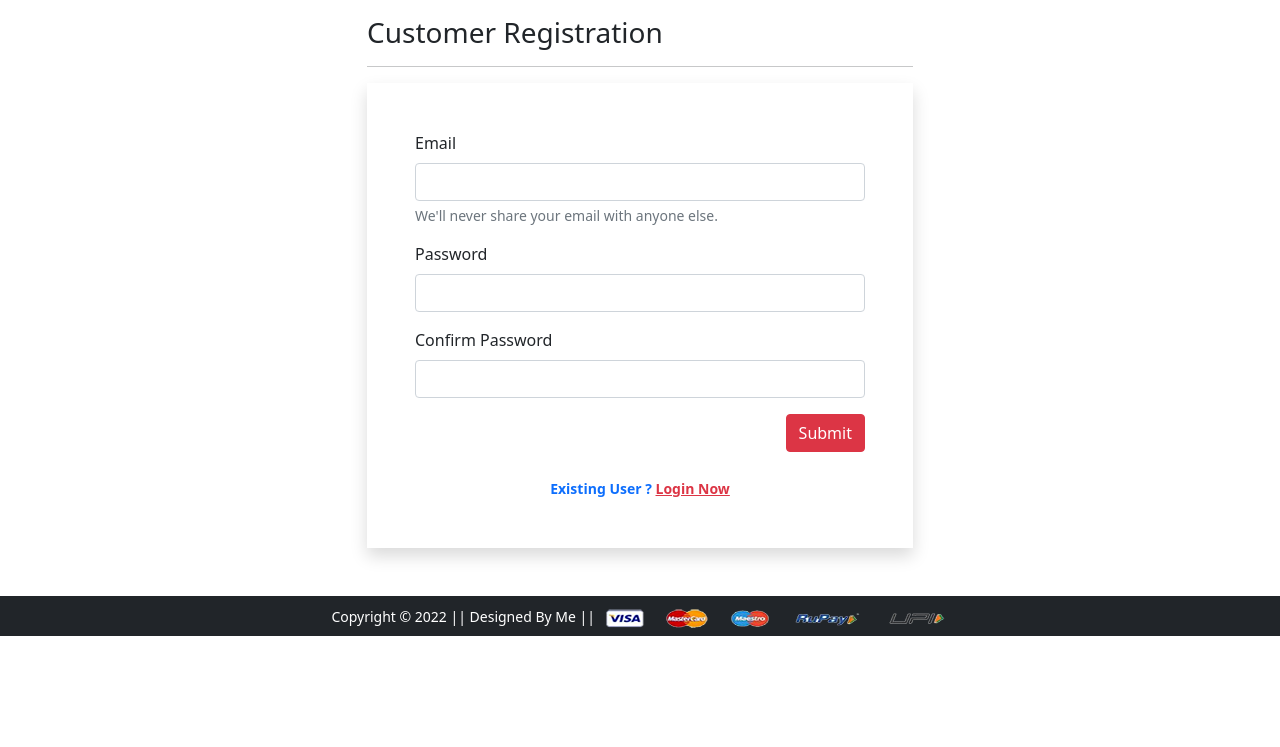
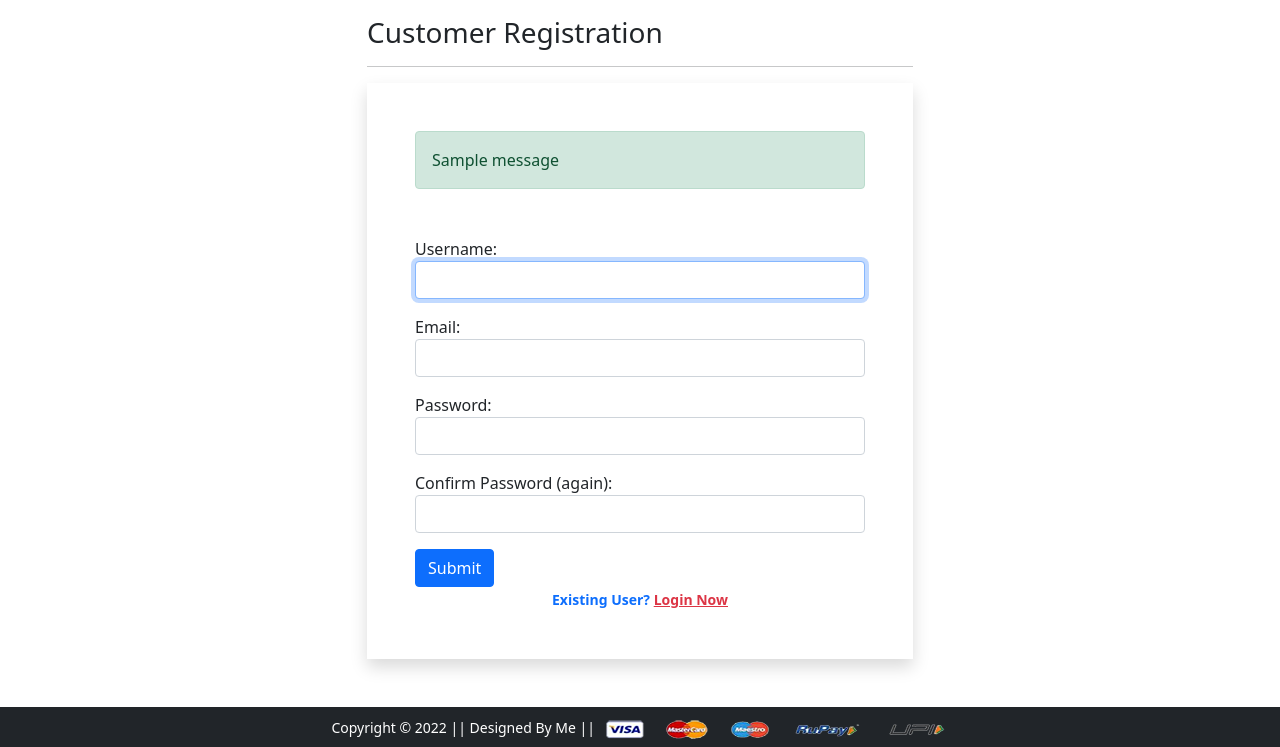
Before and after one commit to Abu-Siam/django-shop-complete, a Django app: page /registration/ in a window 1280 px wide. Shown: the part 56-803 px from the top of the page. Before the commit the page ends 692 px from the top, so only its background shows below. Run offline with Django 4.2, Linux system fonts and the light colour scheme; tables that the repository leaves empty hold one stand-in row (values such as "Sample post"); one stand-in notice (Sample message) is shown; some libraries are stand-ins or nearby versions.

Commit message:
registration with custom group

```diff
--- /dev/null
+++ b/shop/forms.py
@@ -0,0 +1,23 @@
+from django import forms
+from django.contrib.auth.forms import UserCreationForm, AuthenticationForm
+from django.contrib.auth.models import User
+from django.forms import fields
+
+
+class SignUpForm(UserCreationForm):
+    password1 = forms.CharField(label='Password', widget=forms.PasswordInput(attrs={'class': 'form-control'}))
+    password2 = forms.CharField(label='Confirm Password (again)', widget=forms.PasswordInput(attrs={'class': 'form-control'}))
+    email = forms.EmailField(required=True,max_length=254, help_text='Required. Inform a valid email address.', widget=forms.EmailInput(attrs={'class': 'form-control'}))
+    class Meta:
+        model = User
+        fields = ('username', 'email', 'password1', 'password2', )
+        labels = {
+            'username': 'Username',
+        }
+        widgets = {
+            'username': forms.TextInput(attrs={'class': 'form-control'}),
+        }
+
+class LoginForm(AuthenticationForm):
+    email = forms.EmailField(required=True,max_length=254, help_text='Required. Inform a valid email address.', widget=forms.EmailInput(attrs={'class': 'form-control','autofocus':True}),label='Email')
+    password = forms.CharField(label='Password', widget=forms.PasswordInput(attrs={'class': 'form-control'}))
--- /dev/null
+++ b/shop/static/app/js/errorTimeout.js
@@ -0,0 +1,8 @@
+var message_elements = document.querySelectorAll('#error-message');
+var newList = [...message_elements]
+
+setTimeout(function(){
+   console.log(message_elements)
+   for(const message_ele of newList){
+   message_ele.style.display = "none";}
+}, 3000);
--- a/shop/templates/app/base.html
+++ b/shop/templates/app/base.html
@@ -101,5 +101,6 @@
     <script src="{% static 'app/js/owl.carousel.min.js' %}"></script>
     <script src="{% static 'app/js/all.min.js' %}"></script>
     <script src="{% static 'app/js/myscript.js' %}"></script>
+    <script src="{% static 'app/js/errorTimeout.js' %}"></script>
   </body>
 </html>
--- a/shop/templates/app/customerregistration.html
+++ b/shop/templates/app/customerregistration.html
@@ -8,31 +8,30 @@
    <h3>Customer Registration</h3>
    <hr>
 
-   <form action="" method="post" novalidate class="shadow p-5">
-    <div class="mb-3">
-     <label for="inputEmail4" class="form-label">Email</label>
-     <input type="email" class="form-control" id="inputEmail4">
-     <div id="emailHelp" class="form-text">We'll never share your email with anyone else.</div>
-    </div>
-    <div class="mb-3">
-     <label for="inputPassword1" class="form-label">Password</label>
-     <input type="password" class="form-control" id="inputPassword1">
-    </div>
-    <div class="mb-3">
-     <label for="inputPassword2" class="form-label">Confirm Password</label>
-     <input type="password" class="form-control" id="inputPassword2">
-    </div>
-    <div class="text-end">
-     <button type="button" class="btn btn-danger">Submit</button>
-    </div>
-    <br>
-    <div class="text-center text-primary fw-bold"><small>Existing User ? <a href="{% url 'login' %}"
-       class="text-danger">Login Now</a> </small></div>
-    {% if form.non_field_errors %}
-    {% for error in form.non_field_errors %}
-    <p class="alert alert-danger my-3">{{error}}</p>
-    {% endfor %}
-    {% endif %}
+   <form action="{% url 'customerregistration' %}" method="post" novalidate class="shadow p-5">
+   {% if messages %}
+       {% for message in messages %}
+           <p {% if message.tags %} class="alert alert-{{ message.tags }} mb-5"{% endif %}>{{ message }}</p>
+
+       {% endfor %}
+   {% endif %}
+   {% csrf_token %}
+   {% for fm in form %}
+       <div class = "form-group mb-3">
+           {{ fm.label_tag }}
+           {{ fm }}
+           {% if fm.errors %}
+               <small class="text-danger" id="error-message">{{ fm.errors|striptags }}</small>
+           {% endif %}
+       </div>
+   {% endfor %}
+   <button type="submit" value="Submit" class="btn btn-primary">Submit</button>
+   <div class="text-center text-primary fw-bold"><small>Existing User? <a href="{% url 'login' %}" class="text-danger">Login Now</a></small></div>
+{#   {% if form.non_field_errors %}#}
+{#       {% for error in form.non_field_errors %}#}
+{#           <p class="alert alert-danger my-3" id="error-message2">{{ error }}</p>#}
+{#       {% endfor %}#}
+{#   {% endif %}#}
    </form>
   </div>
  </div>
--- a/shop/urls.py
+++ b/shop/urls.py
@@ -16,6 +16,7 @@ urlpatterns = [
     path('mobile/<slug:data>', views.mobile, name='mobiledata'),
     path('mobile/', views.mobile, name='mobile'),
     path('login/', views.login, name='login'),
-    path('registration/', views.customerregistration, name='customerregistration'),
+    # path('registration/', views.customerregistration, name='customerregistration'),
+    path('registration/', views.SignUpView.as_view(), name='customerregistration'),
     path('checkout/', views.checkout, name='checkout'),
 ]+ static(settings.MEDIA_URL, document_root=settings.MEDIA_ROOT)
--- a/shop/views.py
+++ b/shop/views.py
@@ -1,6 +1,9 @@
-from django.shortcuts import render
+from django.contrib import messages
+from django.contrib.auth.models import Group, User
+from django.shortcuts import render, redirect
 from django.views import View
 
+from shop.forms import SignUpForm
 from shop.models import Product
 
 
@@ -56,8 +59,28 @@ def mobile(request, data=None):
 def login(request):
     return render(request, 'app/login.html')
 
-def customerregistration(request):
-    return render(request, 'app/customerregistration.html')
+# def customerregistration(request):
+#     return render(request, 'app/customerregistration.html')
+class SignUpView(View):
+    def get(self, request):
+        form = SignUpForm()
+        return render(request, 'app/customerregistration.html',{'form':form})
+    def post(self, request):
+        form = SignUpForm(request.POST)
+        if form.is_valid():
+            messages.success(request, 'Congratulations!! Registered Successfully')
+            user={}
+            user['Username'] = form.cleaned_data['username']
+            user['Email'] = form.cleaned_data['email']
+            user['Password'] = form.cleaned_data['password1']
+            user['is_staff'] = True
+            user = User.objects.create_user(user['Username'], user['Email'], user['Password'], is_staff=user['is_staff'])
+            group = Group.objects.get(name='Tour Guide')
+            user.groups.add(group)
+            user.save()
+            return redirect('home')
+
+        return render(request, 'app/customerregistration.html',{'form':form})
 
 def checkout(request):
     return render(request, 'app/checkout.html')
```
Also changed, not shown: shop/admin.py (+19 -0 lines).
